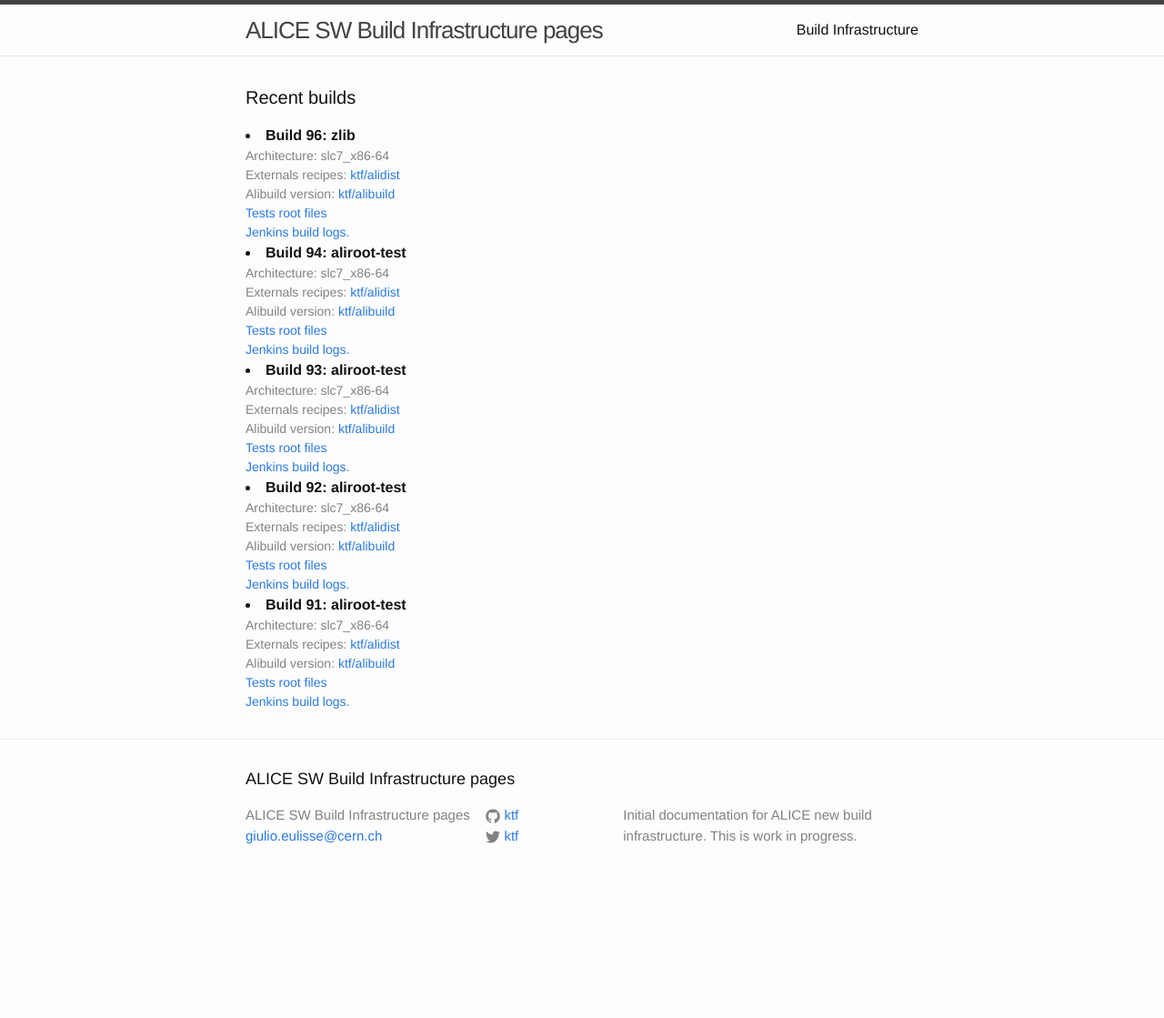
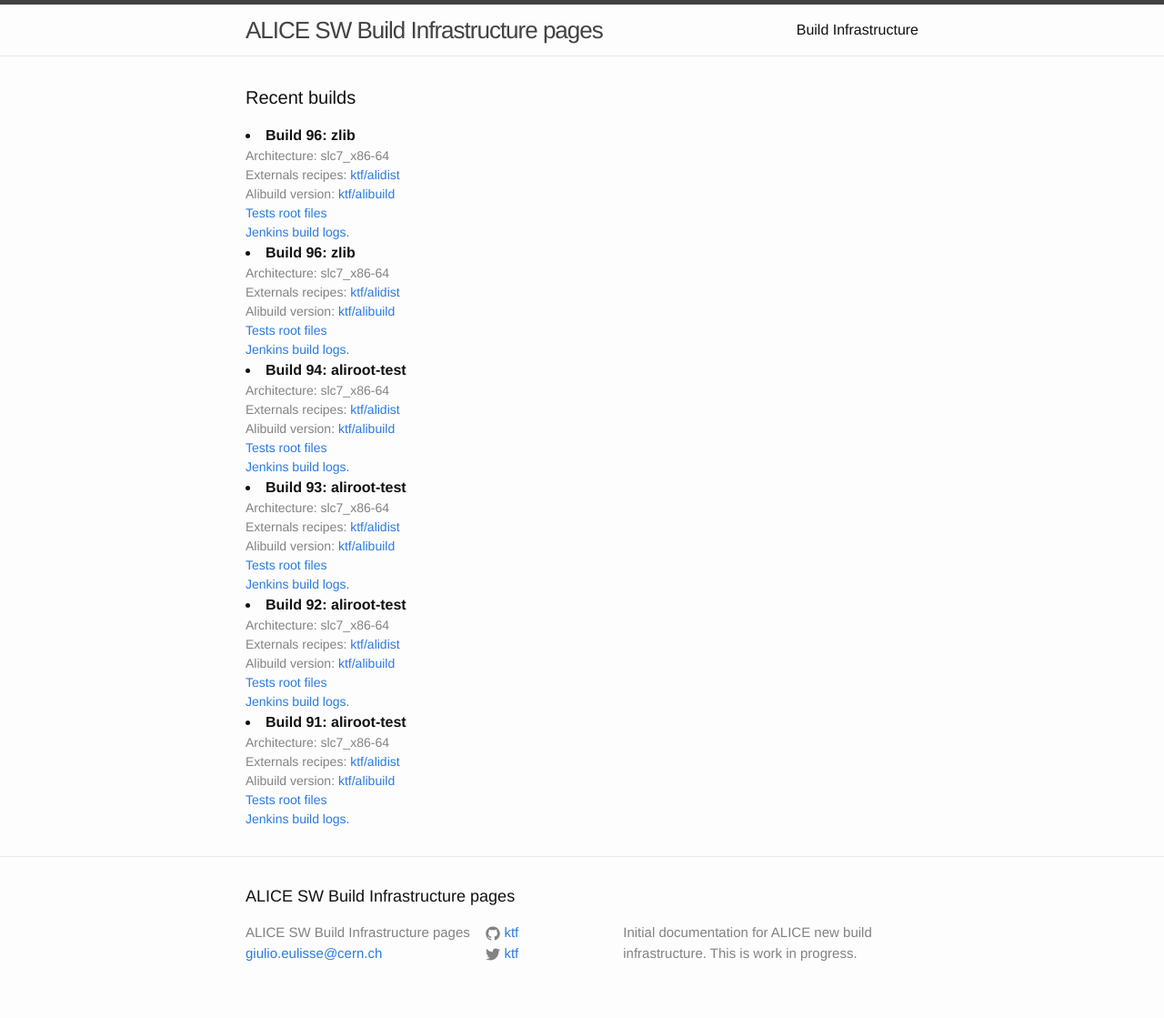
Before and after one commit to alisw/alisw.github.io, a Jekyll site: the page built from index.html, in a window 1280 px wide. Shown: the whole page at 91% size. Built offline with Jekyll 4.4.1, drawn with Linux system fonts in a browser that asks for light colours; before the commit the page ends 990 px from its top, so only the background shows below that.

Commit message:
Updated results.

```diff
--- a/_data/build.yaml
+++ b/_data/build.yaml
@@ -28,3 +28,9 @@
   alidist: ktf
   jenkins_build_nr: 96
   package: zlib
+-
+  architecture: slc7_x86-64
+  alibuild: ktf
+  alidist: ktf
+  jenkins_build_nr: 96
+  package: zlib
```
